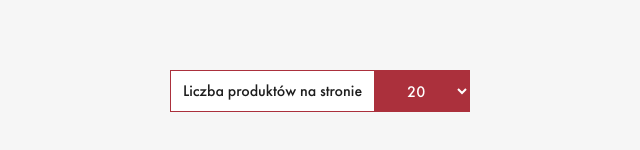
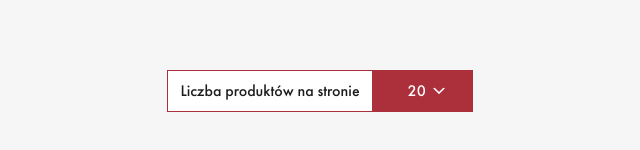
Before and after one commit to F4eNn/Arthrohard, a website with bundled scripts: page index.html in a window 1280 px wide. Shown: the part 6653-6803 px from the top of the page, 320-960 px from the left. Built offline with nearby package versions, Linux system fonts and the light colour scheme; no server answers; files whose address does not match are found by name.

Commit message:
feat: create custom select arrow

```diff
--- a/index.html
+++ b/index.html
@@ -363,15 +363,22 @@
 						<label for="selectPerSize" class="border-[1px] border-red bg-white px-3 py-2"
 							>Liczba produktów na stronie</label
 						>
+						<div class="custom-select relative flex">
 							<select
 								id="selectPerSize"
-							class="relative flex cursor-pointer justify-center border-none bg-red px-7 text-white"
+								class="select relative w-[100px] cursor-pointer border-none bg-red pl-[35px] text-white"
 							>
 								<option value="10">10</option>
 								<option selected value="20">20</option>
 								<option value="30">30</option>
 								<option value="50">50</option>
 							</select>
+							<img
+								src="./assets/minify-images/select-arrow.svg"
+								alt=""
+								class="absolute right-7 top-1/2 w-3 -translate-y-1/2"
+							/>
+						</div>
 					</div>
 					<div data-boxProducts="box" class="mt-[120px] flex flex-wrap justify-center gap-x-12 gap-y-9">
 						<template data-productsTemplate="products">
--- a/src/input.css
+++ b/src/input.css
@@ -71,6 +71,11 @@
 	.hide {
 		display: none;
 	}
+	.select {
+		appearance: none;
+		-webkit-appearance: none;
+		-moz-appearance: none;
+	}
 }
 @layer components {
 	.nav-link {
@@ -80,7 +85,7 @@
 		@apply hover-colors-300 h-[2px] w-[25px] bg-black group-hover:bg-red;
 	}
 	.nav-item {
-		@apply px-2 py-5 relative
+		@apply relative px-2 py-5;
 	}
 
 	.parallax {
```
Also changed, not shown: dist/output.css. Lines whose indentation alone changed are shown as unchanged.
